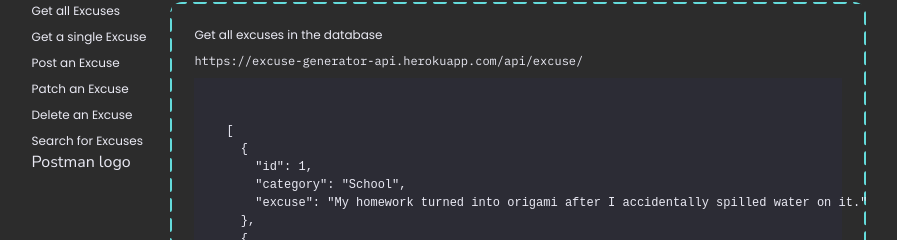
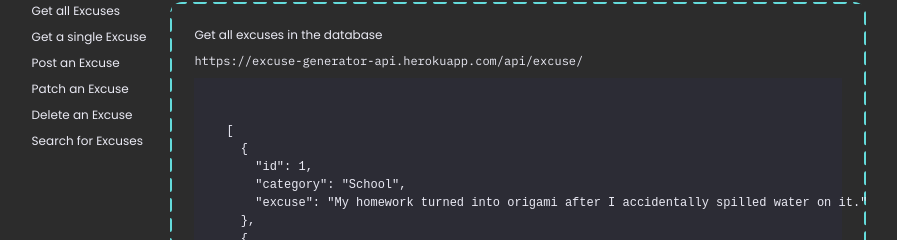
Before and after one commit to lukacafuta/Excuse-Generator, a React (Vite) app in the folder Frontend/: page / in a window 1280 px wide. Shown: the part 1569-1809 px from the top of the page, without its empty margins (191-1088 px from the left). Built offline with nearby package versions, Linux system fonts and the light colour scheme.

Commit message:
removed postman logo div

```diff
--- a/Frontend/src/components/tabs/TabNavigation.jsx
+++ b/Frontend/src/components/tabs/TabNavigation.jsx
@@ -11,9 +11,6 @@ export default function TabNavigation() {
                 <TabNavigationItem key={item.id} item={item}/>
             ))}
             </div>
-            <div className="postman">
-                Postman logo
-            </div>
         </TabNavigationStyled>
     )
 }
```
